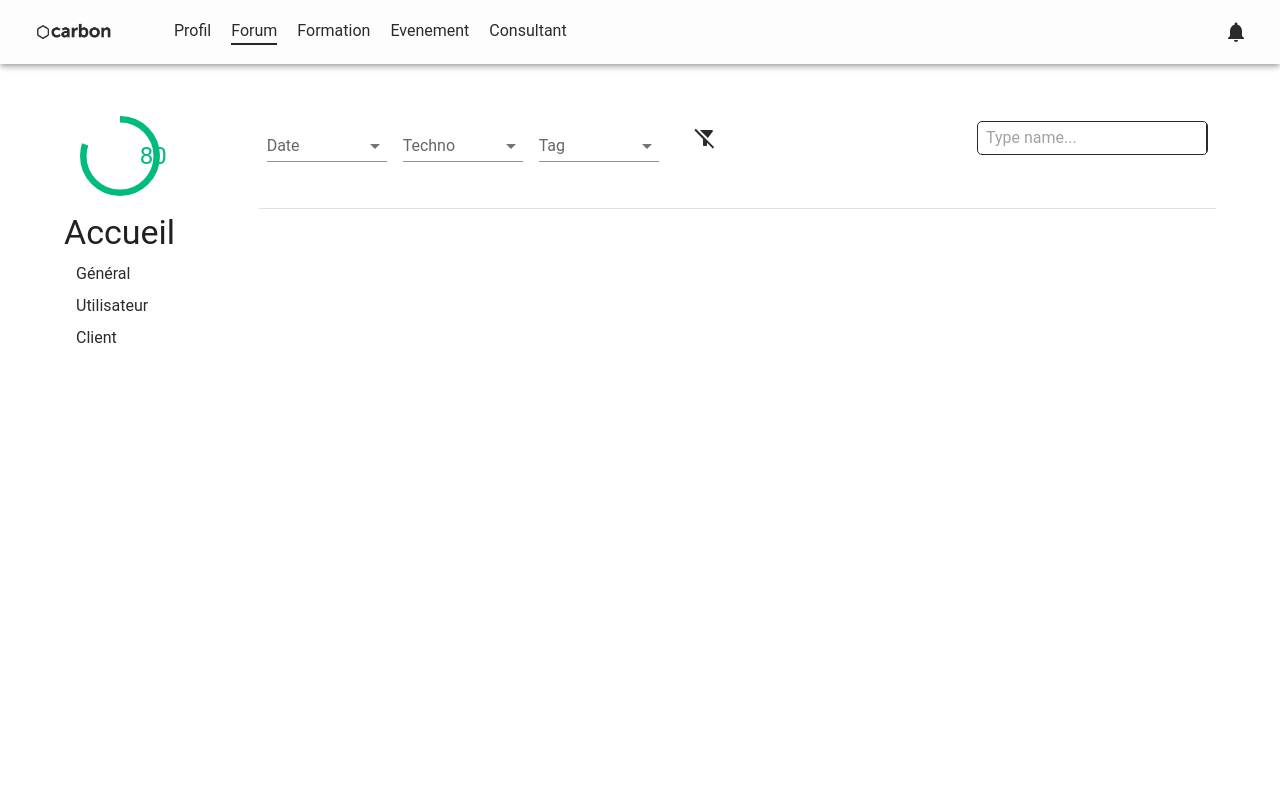
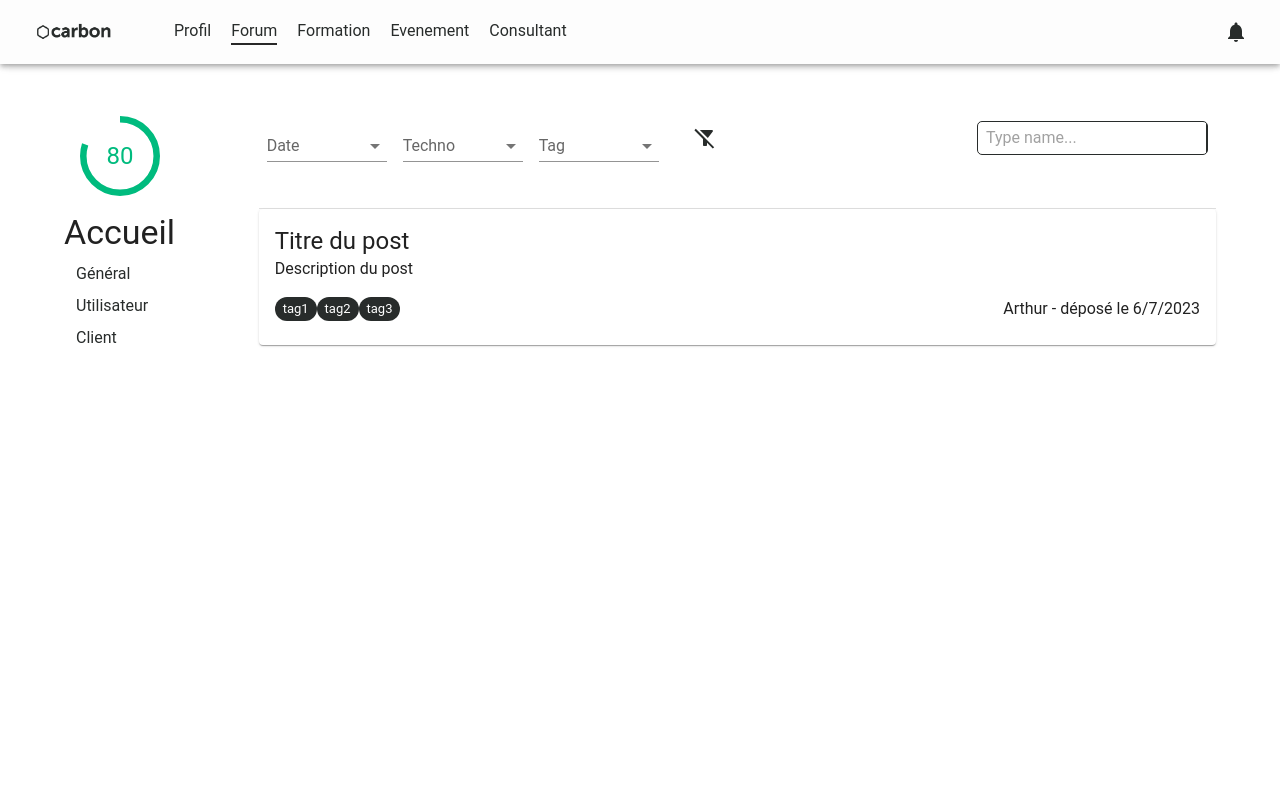
Before and after one commit to Antoine-973/hackathon-carbon, a React (Vite) app in the folder front/: page /forum in a window 1280 px wide. Shown: the top 800 px of the page. Built offline with nearby package versions, Linux system fonts and the light colour scheme.

Commit message:
Forum page & Consultant

```diff
--- a/front/src/components/SideNav/SideNav.tsx
+++ b/front/src/components/SideNav/SideNav.tsx
@@ -1,4 +1,4 @@
-import {Grid, Stack, useTheme, Typography} from "@mui/material";
+import {Grid, Box,Stack, useTheme, Typography} from "@mui/material";
 import {Link} from "react-router-dom";
 import {CircularStatic} from "../assets/progressBar";
 
@@ -13,9 +13,12 @@ export default function SideNav ({links}: {links?: Links[]}){
     return (
         <Grid item xs={2}>
             <Stack>
-                <CircularStatic
-                    level={80}
-                />
+                <Box display={'flex'} width={'100%'}>
+                    <CircularStatic
+                        level={80}
+                    />
+                </Box>
+
                 <Typography variant={'h4'} component={'p'} >
                     Accueil
                 </Typography>
--- /dev/null
+++ b/front/src/components/card/CardForum.tsx
@@ -0,0 +1,57 @@
+import {Card, CardContent, CardHeader, Typography, Stack, Box, Chip} from "@mui/material";
+
+interface Forum {
+    title: string;
+    description: string;
+    chips: string[];
+    author: string;
+    createdAt: Date;
+    repondu: boolean;
+}
+export default function CardForum({title, description, chips, author, createdAt, repondu}: Forum) {
+
+    return (
+        <Card sx={{
+            width: '100%',
+        }}>
+            <CardContent>
+                <Stack>
+                    <Typography variant={'h5'} component={'h2'}>
+                        {title}
+                    </Typography>
+                    <Typography>
+                        {description}
+                    </Typography>
+                    <Box mt={2} display={'flex'} justifyContent={'space-between'}>
+                        <Box display={'flex'}>
+                            {
+                                repondu &&
+                                <Chip
+                                    label={'Répondu'}
+                                    color={'success'}
+                                    size={'small'}
+                                />
+                            }
+                            {
+                                chips.map((chip: string) => {
+                                    return (
+                                        <Chip
+                                            key={chip}
+                                            label={chip}
+                                            color={'secondary'}
+                                            size={'small'}
+                                        />
+                                    )
+                                })
+                            }
+                        </Box>
+                        <Typography>
+                            {author} - déposé le {createdAt.toLocaleDateString()}
+                        </Typography>
+                    </Box>
+                </Stack>
+            </CardContent>
+        </Card>
+    )
+
+}
--- a/front/src/components/card/CardProfile.tsx
+++ b/front/src/components/card/CardProfile.tsx
@@ -1,4 +1,4 @@
-import {Box, Card, CardContent, Stack, Typography, Grid, Chip} from "@mui/material";
+import {Box, Card, CardContent, Stack, Typography, Grid, Chip, CardActions, CardActionArea} from "@mui/material";
 
 interface Profile {
     prenom: string;
@@ -8,13 +8,15 @@ interface Profile {
     dispo: string;
     client: string;
     photo: string;
+    action: () => void;
 
 }
 
-export default function CardProfile({prenom, nom, expertise, techno, photo, dispo, client}: Profile) {
+export default function CardProfile({prenom, nom, expertise, techno, photo, dispo, client, action}: Profile) {
 
     return (
       <Card>
+          <CardActionArea onClick={action}>
               <CardContent>
                   <Box display={'flex'} >
                       <img width={50} height={50} src={photo} alt="profile" />
@@ -22,8 +24,10 @@ export default function CardProfile({prenom, nom, expertise, techno, photo, disp
                           <Typography  variant="h5" component="div">
                               {prenom} {nom}
                           </Typography>
-                      <Box display={'flex'} >
-                          <Chip size={'small'} color={'secondary'} label={expertise}></Chip>
+                          <Box display={'flex'}  >
+                              <Chip size={'small'} color={'secondary'}  sx={{
+                                    marginRight: 1
+                              }} label={expertise}></Chip>
                               <Chip size={'small'}  color={'info'} label={dispo}></Chip>
                           </Box>
 
@@ -46,6 +50,7 @@ export default function CardProfile({prenom, nom, expertise, techno, photo, disp
                       }
                   </Grid>
               </CardContent>
+          </CardActionArea>
       </Card>
     )
 
--- a/front/src/pages/HomePage.tsx
+++ b/front/src/pages/HomePage.tsx
@@ -45,7 +45,7 @@ export default function HomePage() {
                     justifyContent: 'spawce-between',
                     alignItems: 'center',
                 }}>
-                    <CircularStatic level={10}/>
+                    <CircularStatic level={100}/>
                     <Grid container spacing={5} justifyContent={'center'}>
                         <Grid item xs={12} md={3}>
                             <RewardCard comingReward={reward}/>
--- a/front/src/pages/ProfileListPage.tsx
+++ b/front/src/pages/ProfileListPage.tsx
@@ -215,6 +215,7 @@ export default function ProfileListPage() {
                                     expertise={profile.expertise}
                                     photo={profile.photo}
                                     dispo={profile.dispo}
+                                    action={() => {}}
                                     client={profile.client}
                                  />
                             </Grid>
--- a/front/src/pages/forum/ForumPage.tsx
+++ b/front/src/pages/forum/ForumPage.tsx
@@ -1,11 +1,9 @@
-import {Box, Container, Divider, Grid, IconButton, InputBase} from "@mui/material";
+import {Container, Grid} from "@mui/material";
 import {useTheme} from "@mui/material/styles";
 import SideNav from "../../components/SideNav/SideNav";
-import Selector from "../../components/Selector.tsx";
-import {SetStateAction} from "react";
-import {FilterAltOff} from "@mui/icons-material";
-import {useState} from "react";
+import {SetStateAction, useState} from "react";
 import FilterBar from "../../components/filter/FilterBar";
+import CardForum from "../../components/card/CardForum";
 
 export default function () {
 
@@ -67,9 +65,16 @@ export default function () {
                             setTag('');
                         }}
                         handleSearchChange={(evt) => {setSearch(evt.target.value)}}
+                    ></FilterBar>
+                    <CardForum
+                        title={'Titre du post'}
+                        createdAt={new Date()}
+                        description={'Description du post'}
+                        chips={['tag1', 'tag2', 'tag3']}
+                        author={"Arthur"}
+
                     >
-
-                    </FilterBar>
+                    </CardForum>
                 </Grid>
             </Grid>
         </Container>
```
Lines whose indentation alone changed are shown as unchanged.
